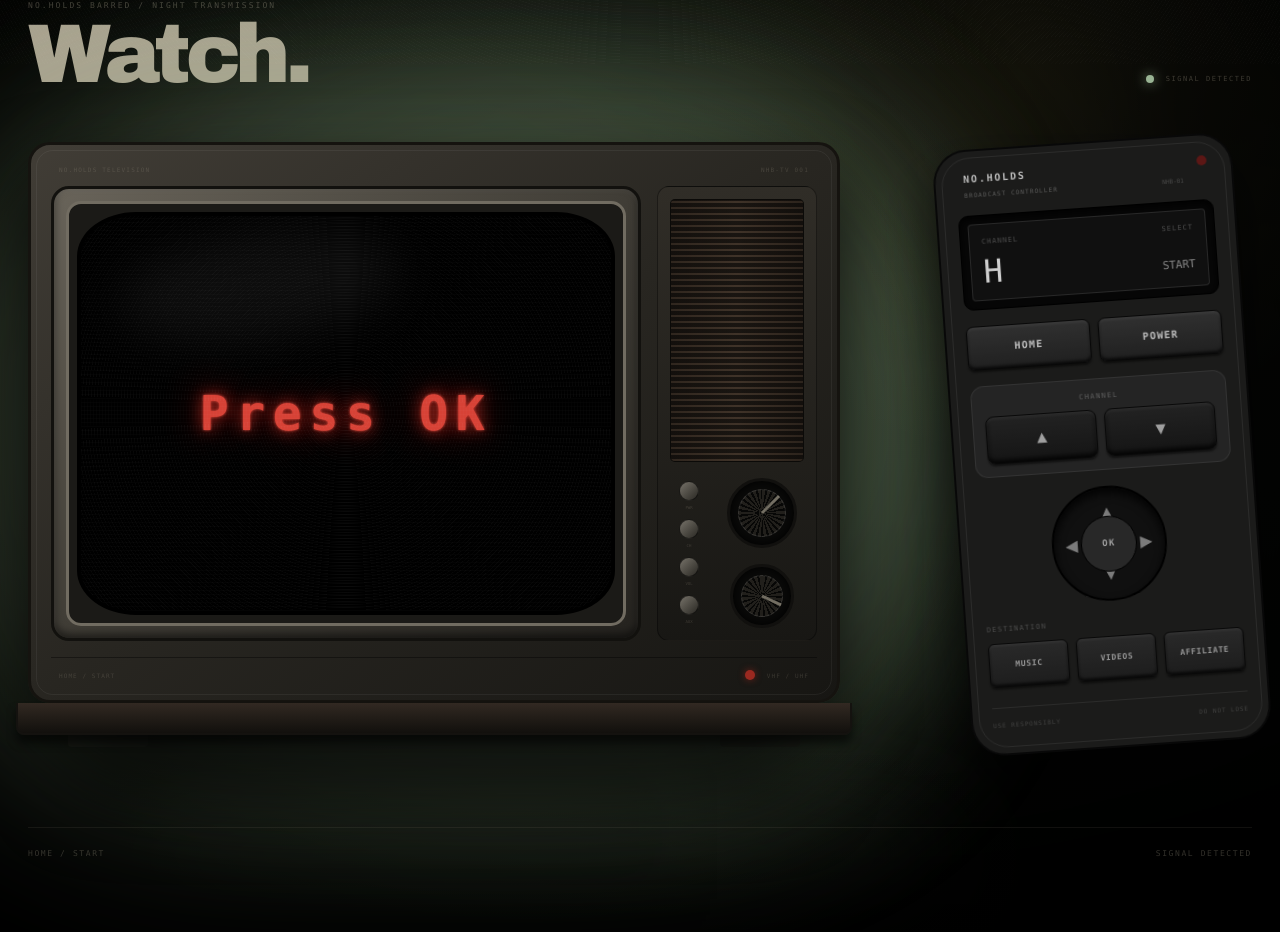
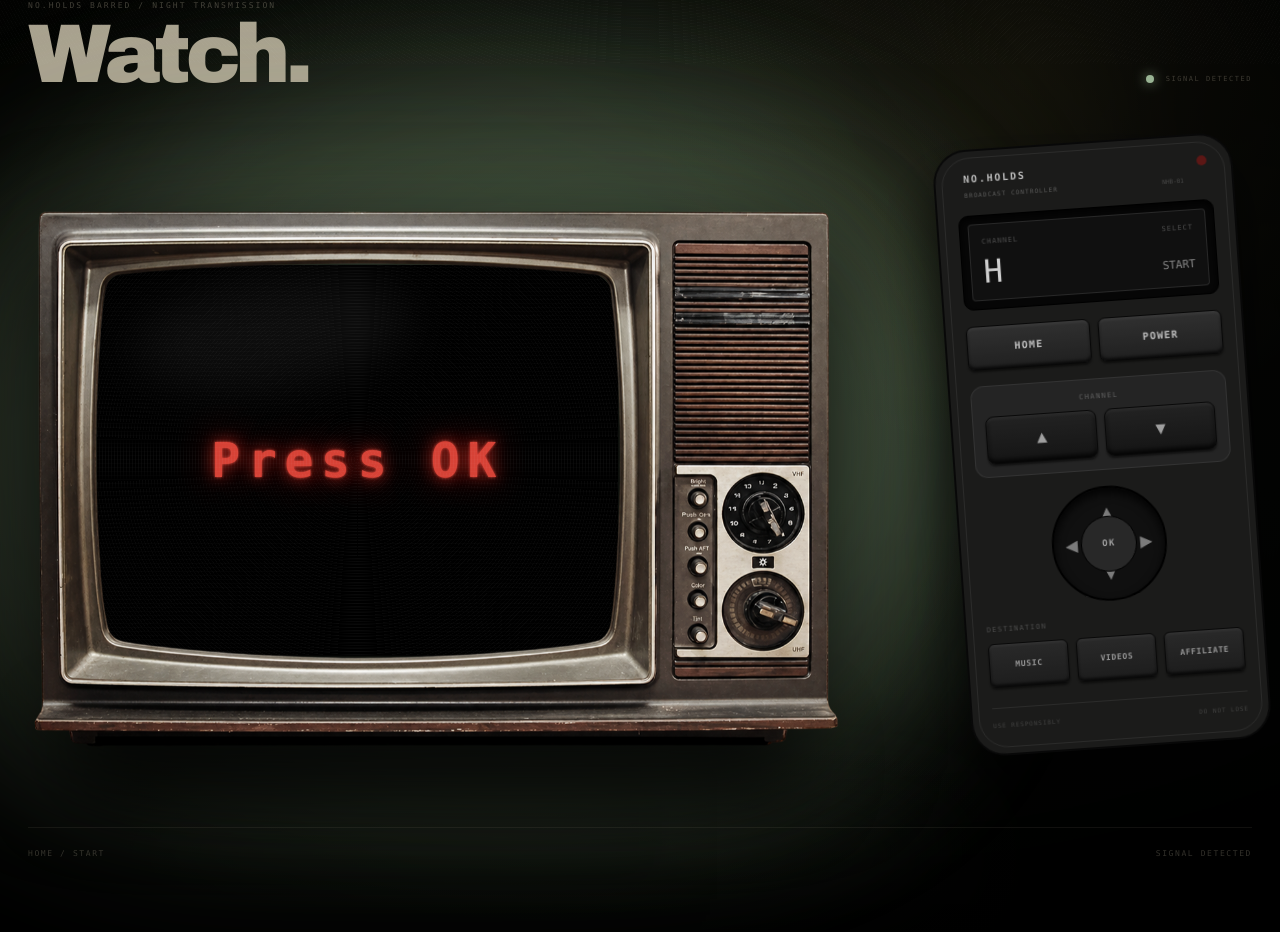
Before and after one commit to sslumpark21/no-holds-barred, a Next.js app: page / in a window 1280 px wide. Shown: the part 736-1668 px from the top of the page. Built offline with nearby package versions, Linux system fonts and the light colour scheme.

Commit message:
replace tv shell and refine affiliate navigation

```diff
--- a/components/music/broadcast-console.tsx
+++ b/components/music/broadcast-console.tsx
@@ -241,27 +241,20 @@ export function BroadcastConsole() {
       !powerOn ||
       powerPhase !== "on" ||
       view === "HOME" ||
-      view === "AFFILIATE_INTRO"
+      view === "AFFILIATE_INTRO" ||
+      view === "AFFILIATE_DIRECTORY"
     ) return
 
     const inAffiliateSystem =
-      view === "AFFILIATE_DIRECTORY" ||
       view === "AFFILIATE_CHANNEL" ||
       ((view === "MUSIC" || view === "VIDEOS") &&
         signalSource === "affiliate")
 
     if (inAffiliateSystem) {
-      if (view === "AFFILIATE_DIRECTORY") {
-        setMenuIndex((current) =>
-          (current + direction + affiliateDirectory.length) %
-          affiliateDirectory.length
-        )
-      } else {
-        setAffiliateIndex((current) =>
-          ((current ?? 0) + direction + affiliateDirectory.length) %
-          affiliateDirectory.length
-        )
-      }
+      setAffiliateIndex((current) =>
+        ((current ?? 0) + direction + affiliateDirectory.length) %
+        affiliateDirectory.length
+      )
       triggerSignal(() => {})
       return
     }
@@ -610,7 +603,7 @@ export function BroadcastConsole() {
               TV
               ================================================= */}
 
-          <div className="relative">
+          <div className="relative min-w-0">
 
 
             {/* giant TV backlight */}
@@ -640,43 +633,11 @@ export function BroadcastConsole() {
             <div className="absolute -bottom-11 left-[5%] right-[5%] h-16 rounded-full bg-black/80 blur-2xl" />
 
 
-            {/* MAIN BODY */}
-
-            <div className="relative rounded-[22px] border-[3px] border-[#15130f] bg-gradient-to-br from-[#413d36] via-[#282621] to-[#171613] p-4 shadow-[0_30px_70px_rgba(0,0,0,.85)] md:p-5">
-
-              <div className="pointer-events-none absolute inset-[5px] rounded-[17px] border border-white/[0.055]" />
-
-
-              {/* top label */}
-
-              <div className="mb-3 flex justify-between px-2 font-mono text-[6px] uppercase tracking-[0.2em] text-[#a89f8e]/24">
-
-                <span>
-                  no.holds television
-                </span>
-
-                <span>
-                  NHB-TV 001
-                </span>
-
-              </div>
-
-
-              {/* front */}
-
-              <div className="grid gap-4 md:grid-cols-[minmax(0,1fr)_160px]">
-
-
-                {/* SCREEN HOUSING */}
-
-                <div className="relative rounded-[18px] border-[3px] border-[#12110e] bg-gradient-to-br from-[#69645a] via-[#403d36] to-[#25231f] p-3 shadow-[inset_0_2px_5px_rgba(255,255,255,.06),inset_0_-4px_8px_rgba(0,0,0,.55)]">
-
-                  <div className="relative rounded-[15px] border-[3px] border-[#716c61] bg-[#1b1a17] p-2">
-
-                    {/* SCREEN */}
+            {/* The shell image supplies the physical casing, speaker, controls, and feet. */}
+            <div className="relative aspect-[1254/830] w-full overflow-hidden drop-shadow-[0_30px_50px_rgba(0,0,0,0.85)]">
 
                     <div
-                      className={`relative aspect-[4/3] overflow-hidden rounded-[11%] border-[4px] border-black bg-black shadow-[inset_0_0_70px_rgba(0,0,0,1)] ${
+                      className={`absolute left-[8.5%] top-[10.2%] z-10 h-[72.8%] w-[64.2%] overflow-hidden rounded-[11%] bg-black shadow-[inset_0_0_70px_rgba(0,0,0,1)] ${
                         powerOn
                           ? "nhb-screen-flicker"
                           : ""
@@ -758,10 +719,10 @@ export function BroadcastConsole() {
                               </div>
                             </>
                           ) : view === "AFFILIATE_CHANNEL" ? (
-                            <div className="absolute inset-0 flex flex-col justify-between bg-[#09100c] p-5 text-[#ded3bc] md:p-8">
+                            <div className="absolute inset-0 flex flex-col justify-between bg-[#09100c] p-5 text-[#ded3bc] md:p-8" style={{ containerType: "inline-size" }}>
                               <span className="font-mono text-[8px] uppercase tracking-[0.2em] text-white/60">AFFILIATE SIGNAL</span>
                               <div>
-                                <h3 className="font-display text-[8vw] leading-[0.76] tracking-[-0.055em] uppercase md:text-[4.6vw]">{affiliateName}</h3>
+                                <h3 className="max-w-full whitespace-nowrap font-display leading-[0.85] tracking-[-0.055em] uppercase" style={{ fontSize: (affiliateName?.length ?? 0) > 11 ? "clamp(0.9rem, 7.8cqw, 3rem)" : "clamp(1.3rem, 8.4cqw, 3.5rem)" }}>{affiliateName}</h3>
                                 <p className="mt-5 font-mono text-[8px] uppercase tracking-[0.2em] text-white/60">TO BE ANNOUNCED</p>
                               </div>
                             </div>
@@ -800,146 +761,14 @@ export function BroadcastConsole() {
 
                     </div>
 
-                  </div>
-
-                </div>
-
-
-                {/* RIGHT CONTROL PANEL */}
-
-                <div className="flex flex-col gap-4 rounded-[12px] border border-black/40 bg-gradient-to-b from-[#302d27] to-[#181714] p-3">
-
-
-                  {/* speaker */}
-
-                  <div className="relative min-h-[180px] flex-1 overflow-hidden rounded-[5px] border border-black/50 bg-[#171410]">
-
-                    <div className="absolute inset-0 opacity-80 bg-[repeating-linear-gradient(0deg,#493a2e_0px,#493a2e_2px,#1a1511_2px,#1a1511_6px)]" />
-
-                    <div className="absolute inset-0 bg-gradient-to-r from-black/25 via-transparent to-black/30" />
-
-                  </div>
-
-
-                  <div className="grid grid-cols-[38px_1fr] gap-3">
-
-
-                    {/* button stack */}
-
-                    <div className="flex flex-col justify-center gap-2">
-
-                      {[
-                        "PWR",
-                        "CH",
-                        "VOL",
-                        "AUX",
-                      ].map(
-                        (label) => (
-
-                          <div
-                            key={
-                              label
-                            }
-                            className="flex flex-col items-center gap-1"
-                          >
-
-                            <div className="h-5 w-5 rounded-full border border-black/60 bg-gradient-to-br from-[#77736a] to-[#2b2924]" />
-
-                            <span className="font-mono text-[4px] uppercase text-[#a89d8b]/25">
-                              {
-                                label
-                              }
-                            </span>
-
-                          </div>
-
-                        )
-                      )}
-
-                    </div>
-
-
-                    {/* dials */}
-
-                    <div className="flex flex-col items-center justify-center gap-4">
-
-                      <div className="relative h-[70px] w-[70px] rounded-full border-[3px] border-[#11100e] bg-[#090908] shadow-[inset_0_0_8px_black]">
-
-                        <div className="absolute inset-[8px] rounded-full border border-white/10 bg-[repeating-conic-gradient(from_0deg,#211f1b_0deg_8deg,#070706_8deg_14deg)]" />
-
-                        <div className="absolute left-1/2 top-1/2 h-[3px] w-[24px] origin-left -translate-y-1/2 rotate-[-45deg] bg-[#aaa493]/60" />
-
-                      </div>
-
-
-                      <div className="relative h-[64px] w-[64px] rounded-full border-[3px] border-[#11100e] bg-[#090908] shadow-[inset_0_0_8px_black]">
-
-                        <div className="absolute inset-[8px] rounded-full border border-white/10 bg-[repeating-conic-gradient(from_0deg,#211f1b_0deg_10deg,#070706_10deg_16deg)]" />
-
-                        <div className="absolute left-1/2 top-1/2 h-[3px] w-[21px] origin-left -translate-y-1/2 rotate-[25deg] bg-[#aaa493]/60" />
-
-                      </div>
-
-                    </div>
-
-                  </div>
-
-                </div>
-
-              </div>
-
-
-              {/* TV lower label */}
-
-              <div className="mt-4 flex items-center justify-between border-t border-black/40 px-2 pt-3 font-mono text-[6px] uppercase tracking-[0.18em] text-[#9f9687]/24">
-
-                <span>
-                  {view === "HOME"
-                    ? "HOME / START"
-                    : view === "AFFILIATE_INTRO"
-                      ? "AFFILIATE / START"
-                    : view === "AFFILIATE_DIRECTORY"
-                      ? "AFFILIATE DIRECTORY"
-                      : signalSource === "affiliate"
-                        ? "AFFILIATE SIGNAL"
-                        : `${channelLabel} / MEMBER`}
-                </span>
-
-
-                <div className="flex items-center gap-3">
-
-                  <span
-                    className={`h-2.5 w-2.5 rounded-full ${
-                      powerOn
-                        ? "bg-[#9a2920] shadow-[0_0_7px_rgba(180,40,30,.55)]"
-                        : "bg-[#321512]"
-                    }`}
-                  />
-
-                  <span>
-                    vhf / uhf
-                  </span>
-
-                </div>
-
-              </div>
-
-            </div>
-
-
-            {/* plinth */}
-
-            <div className="relative mx-[-12px] h-8 rounded-b-[8px] border-x-2 border-b-2 border-[#14120f] bg-gradient-to-b from-[#322922] to-[#12100d] shadow-[0_8px_8px_rgba(0,0,0,.55)]" />
-
-
-            {/* feet */}
-
-            <div className="flex justify-between px-10">
-
-              <div className="h-3 w-20 rounded-b bg-[#0d0c0a]" />
-
-              <div className="h-3 w-20 rounded-b bg-[#0d0c0a]" />
-
+              <Image
+                src="/images/tv-shell.png"
+                alt=""
+                width={1254}
+                height={1254}
+                priority
+                className="pointer-events-none absolute left-0 top-[-24.7%] z-20 h-auto w-full select-none"
+              />
             </div>
 
           </div>
```
Also changed, not shown: public/images/tv-shell.png (added).
